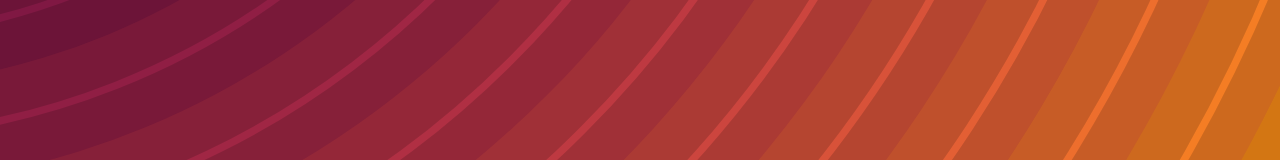
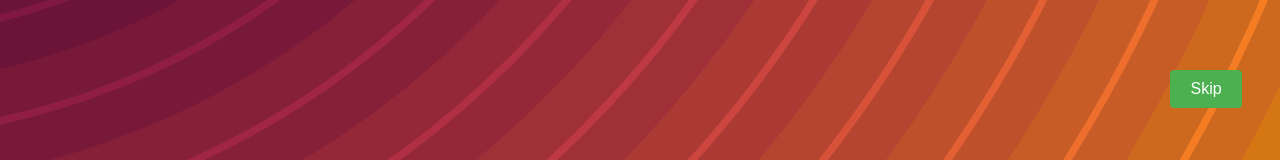
Before and after one commit to vermaAtul1520/TTG-Assignment, a React (Create React App) app: page /uploadprofile in a window 1280 px wide. Shown: the part 612-772 px from the top of the page. Built offline with nearby package versions, Linux system fonts and the light colour scheme.

Commit message:
profile image skip option added

```diff
--- a/src/Components/UploadProfile.css
+++ b/src/Components/UploadProfile.css
@@ -33,3 +33,20 @@
     color: white;
     cursor: pointer;
 }
+
+.skipButton {
+    margin-top: 10px;
+    position: absolute;
+    right: 3%;
+    bottom: 10%;
+}
+
+.skipButton button {
+    padding: 10px 20px;
+    background-color: #4CAF50;
+    color: #fff;
+    border: none;
+    border-radius: 4px;
+    cursor: pointer;
+    font-size: 16px;
+}
--- a/src/Components/UploadProfile.js
+++ b/src/Components/UploadProfile.js
@@ -50,6 +50,7 @@ const UploadProfile = () => {
 
 
     return (
+        <>
             <div className='parent'>
                 <h1>Upload Profile Picture</h1>
                 <div className="childUP">
@@ -61,7 +62,11 @@ const UploadProfile = () => {
                         <button className='prfbtn' onClick={uploadImage} >Upload</button>
                     </div>
                 </div>
+                <div className='skipButton'>
+                    <button onClick={() => {navigate('/'); }}>Skip</button>
                 </div>
+            </div>
+        </>
     )
 }
 
```
Lines whose indentation alone changed are shown as unchanged.
